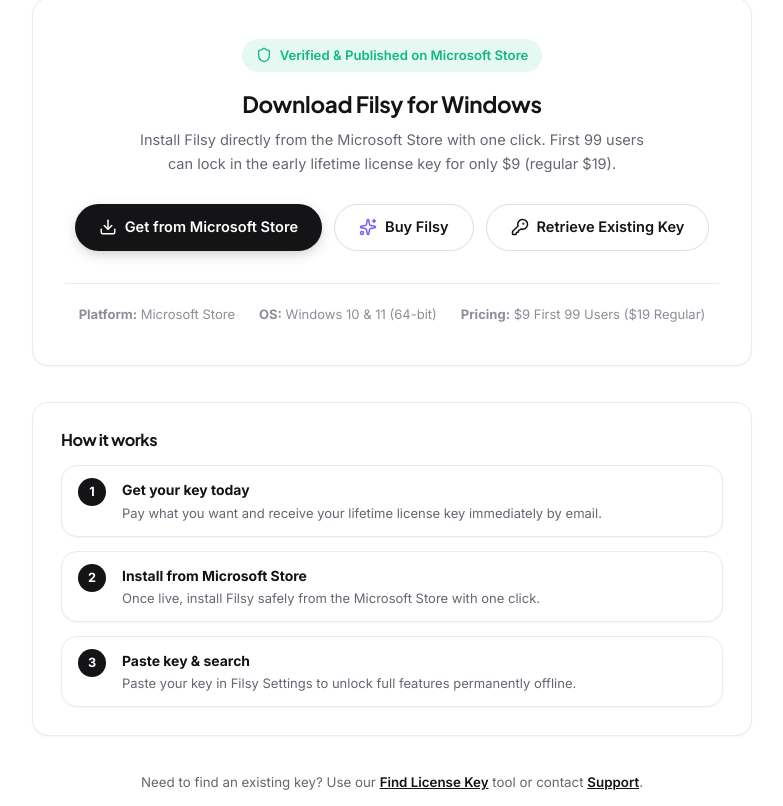
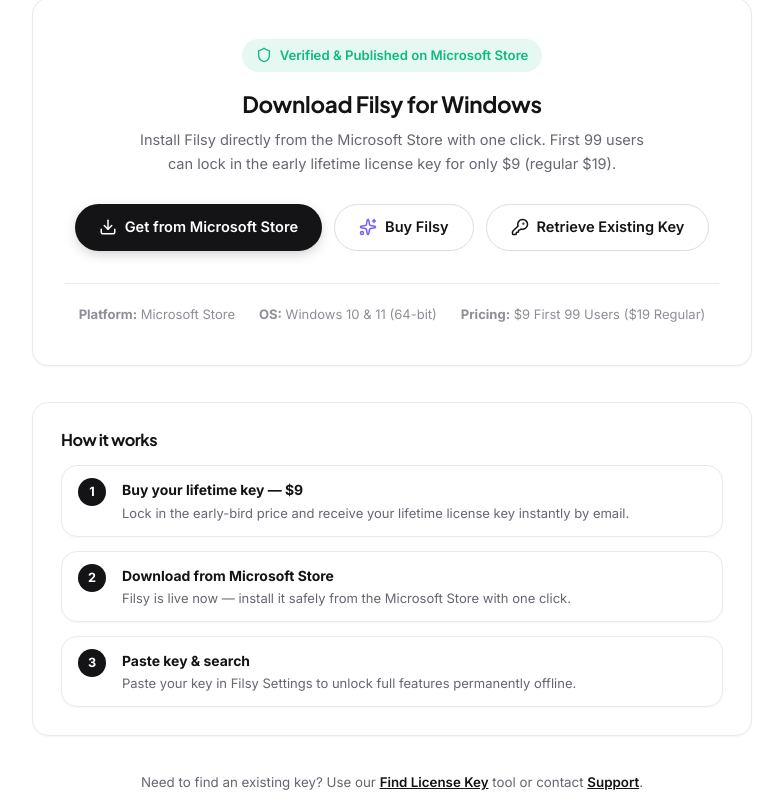
Before and after one commit to theYugrathee/Filsy-website, a React (Vite) app: page /download in a window 1280 px wide. Shown: the part 353-1159 px from the top of the page, without its empty margins (248-1031 px from the left). Built offline with nearby package versions, Linux system fonts and the light colour scheme; no server answers.

Commit message:
fix: remove preorder ambiguity on Download page — app is live now

```diff
--- a/src/pages/DownloadPage.tsx
+++ b/src/pages/DownloadPage.tsx
@@ -100,15 +100,15 @@ export const DownloadPage: React.FC = () => {
             <div className="step-clean-item" style={{ padding: '12px 16px' }}>
               <div className="step-badge-num">1</div>
               <div>
-                <strong style={{ fontSize: '0.9rem' }}>Get your key today</strong>
-                <p style={{ fontSize: '0.84rem' }}>Pay what you want and receive your lifetime license key immediately by email.</p>
+                <strong style={{ fontSize: '0.9rem' }}>Buy your lifetime key — $9</strong>
+                <p style={{ fontSize: '0.84rem' }}>Lock in the early-bird price and receive your lifetime license key instantly by email.</p>
               </div>
             </div>
             <div className="step-clean-item" style={{ padding: '12px 16px' }}>
               <div className="step-badge-num">2</div>
               <div>
-                <strong style={{ fontSize: '0.9rem' }}>Install from Microsoft Store</strong>
-                <p style={{ fontSize: '0.84rem' }}>Once live, install Filsy safely from the Microsoft Store with one click.</p>
+                <strong style={{ fontSize: '0.9rem' }}>Download from Microsoft Store</strong>
+                <p style={{ fontSize: '0.84rem' }}>Filsy is live now — install it safely from the Microsoft Store with one click.</p>
               </div>
             </div>
             <div className="step-clean-item" style={{ padding: '12px 16px' }}>
```
